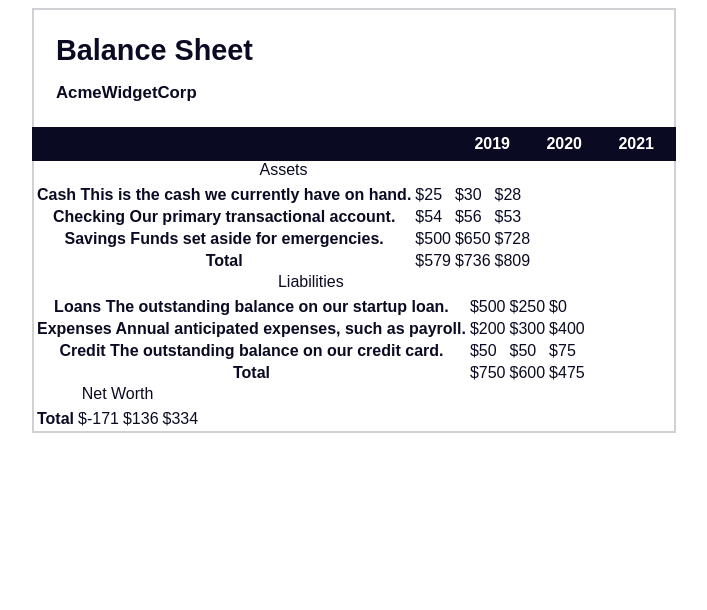
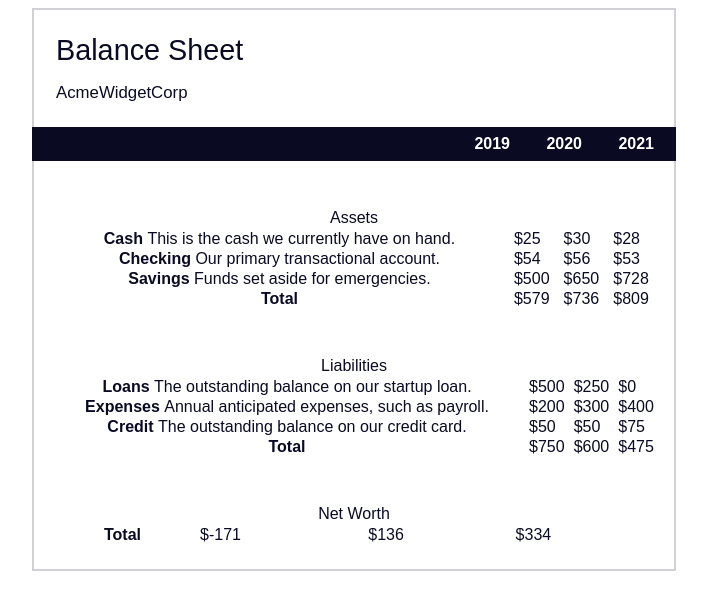
Before and after one commit to andrz-zack/Maquetacion-de-un-balance-financiero, a plain HTML site: page index.html in a window 1280 px wide. Shown: the whole page, without its empty margins (286-993 px from the left). Drawn offline with Linux system fonts and the light colour scheme.

Commit message:
Agregandole propiedades en el selector table

```diff
--- a/styles.css
+++ b/styles.css
@@ -5,20 +5,20 @@
     font-family: sans-serif;
     color: #0a0a23;
 }
-/* para ocultar el elemento sr-only */
+/* para ocultar el elemento sr-only */ /* important es para que no se sobreescriban */
 span[class~="sr-only"] {
-    border: 0;
+    border: 0 !important;
 
-    clip: rect(1px, 1px, 1px, 1px);
-    clip-path: inset(50%);
-    -webkit-clip-path: inset(50%);
-    width: 1px;
+    clip: rect(1px, 1px, 1px, 1px) !important;
+    clip-path: inset(50%) !important;
+    -webkit-clip-path: inset(50%) !important;
+    width: 1px !important;
     height: 1px;
-    overflow: hidden;
-    white-space: nowrap;
-    position: absolute;
-    padding: 0;
-    margin: -1px;
+    overflow: hidden !important;
+    white-space: nowrap !important;
+    position: absolute !important;
+    padding: 0 !important;
+    margin: -1px !important;
 }
 
 h1 {
@@ -60,4 +60,20 @@
     font-weight: bold;
     width: 4.5rem;
     text-align: right;
+
 }
+.table-wrap {
+    padding: 0 0.75rem 1.5rem 0.75rem;
+
+}
+span{
+    font-weight: normal;
+
+}
+table {
+    border-collapse: collapse;
+    border: 0;
+    width: 100%;
+    position: relative;
+    margin-top: 3rem;
+  }
```
